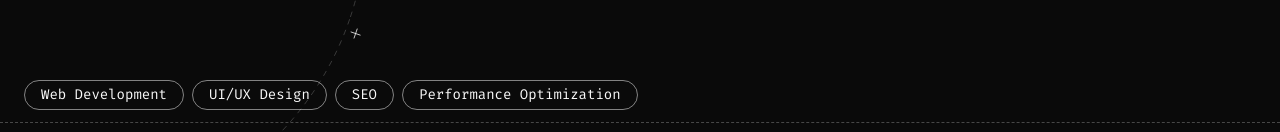
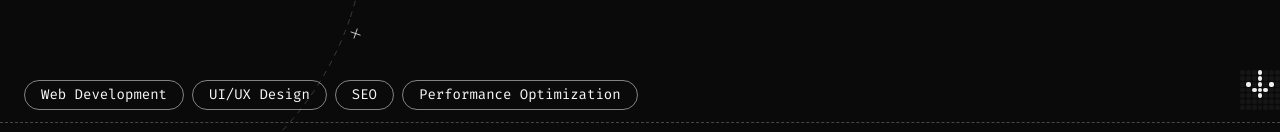
Before and after one commit to n4ndhu/portfolio, a Next.js app: page / in a window 1280 px wide. Shown: the part 627-759 px from the top of the page. Built offline with nearby package versions, Linux system fonts and the light colour scheme.

Commit message:
feat: add flip dot display

```diff
--- a/components/sections/hero.tsx
+++ b/components/sections/hero.tsx
@@ -1,4 +1,6 @@
 'use client';
+import { arrowDown7x7 } from '../ui/flip-dot-display-frames';
+import { FlipDotDisplayAnimation } from '../ui/flip-dot-display';
 import { TextScramble } from '../ui/text-scramble';
 import { HeroCircle } from './hero-circle';
 import { useState } from 'react';
@@ -53,7 +55,7 @@ export const Hero = () => {
 					</p>
 				</div>
 				<div className="pb-6 ">
-					<div className="layout-container space-x-2">
+					<div className="layout-container space-x-2 relative">
 						{skills.map(skill => {
 							return (
 								<span
@@ -64,6 +66,10 @@ export const Hero = () => {
 								</span>
 							);
 						})}
+
+						<div className="absolute bottom-0 right-0">
+							<FlipDotDisplayAnimation className='size-10' {...arrowDown7x7} minOpacity={0.05} cellClass='rounded-[2px]' />
+						</div>
 					</div>
 					<div className="border-t border-dashed border-neutral-50/25 my-3"></div>
 					<div className="text-sm layout-container leading-none">
--- /dev/null
+++ b/components/ui/flip-dot-display-frames.ts
@@ -0,0 +1,141 @@
+import {
+	FlipDotDisplayAnimationProps,
+	FlipDotDisplayProps,
+} from './flip-dot-display';
+
+export type FlipDotDisplayIcon = {
+	grid: FlipDotDisplayProps['grid'];
+	frame: FlipDotDisplayProps['frame'];
+};
+
+export type FlipDotDisplayAnimatedIcon = {
+	grid: FlipDotDisplayProps['grid'];
+	frames: FlipDotDisplayAnimationProps['frames'];
+	fps?: FlipDotDisplayAnimationProps['fps'];
+};
+
+const arrowDown7x7Frames: FlipDotDisplayAnimationProps['frames'] = [
+	[
+		[0,0,0,1,0,0,0],
+		[0,0,0,0,0,0,0],
+		[0,0,0,0,0,0,0],
+		[0,0,0,0,0,0,0],
+		[0,0,0,0,0,0,0],
+		[0,0,0,0,0,0,0],
+		[0,0,0,0,0,0,0],
+	],
+	[
+		[0,0,1,1,1,0,0],
+		[0,0,0,1,0,0,0],
+		[0,0,0,0,0,0,0],
+		[0,0,0,0,0,0,0],
+		[0,0,0,0,0,0,0],
+		[0,0,0,0,0,0,0],
+		[0,0,0,0,0,0,0],
+	],
+	[
+		[0,1,0,1,0,1,0],
+		[0,0,1,1,1,0,0],
+		[0,0,0,1,0,0,0],
+		[0,0,0,0,0,0,0],
+		[0,0,0,0,0,0,0],
+		[0,0,0,0,0,0,0],
+		[0,0,0,0,0,0,0],
+	],
+	[
+		[0,0,0,1,0,0,0],
+		[0,1,0,1,0,1,0],
+		[0,0,1,1,1,0,0],
+		[0,0,0,1,0,0,0],
+		[0,0,0,0,0,0,0],
+		[0,0,0,0,0,0,0],
+		[0,0,0,0,0,0,0],
+	],
+	[
+		[0,0,0,1,0,0,0],
+		[0,0,0,1,0,0,0],
+		[0,1,0,1,0,1,0],
+		[0,0,1,1,1,0,0],
+		[0,0,0,1,0,0,0],
+		[0,0,0,0,0,0,0],
+		[0,0,0,0,0,0,0],
+	],
+	[
+		[0,0,0,0,0,0,0],
+		[0,0,0,1,0,0,0],
+		[0,0,0,1,0,0,0],
+		[0,1,0,1,0,1,0],
+		[0,0,1,1,1,0,0],
+		[0,0,0,1,0,0,0],
+		[0,0,0,0,0,0,0],
+	],
+	[
+		[0,0,0,0,0,0,0],
+		[0,0,0,0,0,0,0],
+		[0,0,0,1,0,0,0],
+		[0,0,0,1,0,0,0],
+		[0,1,0,1,0,1,0],
+		[0,0,1,1,1,0,0],
+		[0,0,0,1,0,0,0],
+	],
+	[
+		[0,0,0,0,0,0,0],
+		[0,0,0,0,0,0,0],
+		[0,0,0,0,0,0,0],
+		[0,0,0,1,0,0,0],
+		[0,0,0,1,0,0,0],
+		[0,1,0,1,0,1,0],
+		[0,0,1,1,1,0,0],
+	],
+	[
+		[0,0,0,0,0,0,0],
+		[0,0,0,0,0,0,0],
+		[0,0,0,0,0,0,0],
+		[0,0,0,0,0,0,0],
+		[0,0,0,1,0,0,0],
+		[0,0,0,1,0,0,0],
+		[0,1,0,1,0,1,0],
+	],
+	[
+		[0,0,0,0,0,0,0],
+		[0,0,0,0,0,0,0],
+		[0,0,0,0,0,0,0],
+		[0,0,0,0,0,0,0],
+		[0,0,0,0,0,0,0],
+		[0,0,0,1,0,0,0],
+		[0,0,0,1,0,0,0],
+	],
+	[
+		[0,0,0,0,0,0,0],
+		[0,0,0,0,0,0,0],
+		[0,0,0,0,0,0,0],
+		[0,0,0,0,0,0,0],
+		[0,0,0,0,0,0,0],
+		[0,0,0,0,0,0,0],
+		[0,0,0,1,0,0,0],
+	],
+	[
+		[0,0,0,0,0,0,0],
+		[0,0,0,0,0,0,0],
+		[0,0,0,0,0,0,0],
+		[0,0,0,0,0,0,0],
+		[0,0,0,0,0,0,0],
+		[0,0,0,0,0,0,0],
+		[0,0,0,0,0,0,0],
+	],
+	[
+		[0,0,0,0,0,0,0],
+		[0,0,0,0,0,0,0],
+		[0,0,0,0,0,0,0],
+		[0,0,0,0,0,0,0],
+		[0,0,0,0,0,0,0],
+		[0,0,0,0,0,0,0],
+		[0,0,0,0,0,0,0],
+	],
+];
+
+export const arrowDown7x7: FlipDotDisplayAnimatedIcon = {
+	grid: [7, 7],
+	frames: arrowDown7x7Frames,
+	fps: 7
+};
--- /dev/null
+++ b/components/ui/flip-dot-display.tsx
@@ -0,0 +1,272 @@
+'use client';
+
+// Inspired From: https://x.com/Griveau/status/1932832554354163804
+
+import { cn } from '@/lib/utils';
+import {
+	useMemo,
+	useEffect,
+	useState,
+	useRef,
+	RefObject,
+	forwardRef,
+} from 'react';
+import { useIntersection } from 'react-use';
+
+export type FlipDotDisplayProps = {
+	grid?: [number, number];
+	cellClass?: string;
+	className?: string;
+	rgb?: `${number} ${number} ${number}`;
+	frame?: number[][];
+	minOpacity?: number;
+	'aria-label'?: string;
+	ref?: RefObject<HTMLDivElement>;
+};
+
+const defaultFrame: FlipDotDisplayProps['frame'] = [
+	[0, 1, 0, 1, 0],
+	[1, 1, 1, 1, 1],
+	[1, 1, 1, 1, 1],
+	[0, 1, 1, 1, 0],
+	[0, 0, 1, 0, 0],
+];
+
+export const FlipDotDisplay = forwardRef<HTMLDivElement, FlipDotDisplayProps>(
+	(
+		{
+			className,
+			grid = [5, 5],
+			cellClass,
+			rgb = '240 240 240',
+			frame = defaultFrame,
+			minOpacity = 0.1,
+			'aria-label': ariaLabel = 'Flip dot display',
+		},
+		ref
+	) => {
+		// Memoize the cells data to avoid recalculating on every render
+		const cells = useMemo(() => {
+			const [cols, rows] = grid;
+			const totalCells = cols * rows;
+
+			return Array.from({ length: totalCells }, (_, index) => {
+				const row = Math.floor(index / cols);
+				const col = index % cols;
+
+				// Safely access frame data with bounds checking
+				const frameValue = frame[row]?.[col] ?? 0;
+				const opacity = Math.max(minOpacity, frameValue);
+
+				return {
+					index,
+					row,
+					col,
+					backgroundColor: rgb ? `rgb(${rgb} / ${opacity * 100}%)` : undefined,
+				};
+			});
+		}, [grid, frame, rgb, minOpacity]);
+
+		// Memoize the grid styles
+		const gridStyles = useMemo(
+			() => ({
+				gridTemplateColumns: `repeat(${grid[0]}, 1fr)`,
+				gridTemplateRows: `repeat(${grid[1]}, 1fr)`,
+			}),
+			[grid]
+		);
+
+		// Memoize cell class to prevent unnecessary re-renders
+		const memoizedCellClass = useMemo(() => cellClass, [cellClass]);
+
+		return (
+			<div
+				ref={ref}
+				className={cn('grid aspect-square gap-px', className)}
+				style={gridStyles}
+				role="img"
+				aria-label={ariaLabel}
+			>
+				{cells.map(({ index, backgroundColor }) => (
+					<div
+						key={index}
+						className={cn('rounded-[1px] aspect-square', memoizedCellClass)}
+						style={{ backgroundColor }}
+						aria-hidden="true"
+					></div>
+				))}
+			</div>
+		);
+	}
+);
+
+FlipDotDisplay.displayName = 'FlipDotDisplay';
+
+const defaultFrames: FlipDotDisplayProps['frame'][] = [
+	[
+		[0, 0, 0, 0, 0],
+		[0, 0, 0, 0, 0],
+		[0, 0, 0, 0, 0],
+		[0, 0, 0, 0, 0],
+		[0, 0, 0, 0, 0],
+	],
+	[
+		[0, 0, 1, 0, 0],
+		[0, 0, 0, 0, 0],
+		[0, 0, 0, 0, 0],
+		[0, 0, 0, 0, 0],
+		[0, 0, 0, 0, 0],
+	],
+	[
+		[0, 1, 1, 1, 0],
+		[0, 0, 1, 0, 0],
+		[0, 0, 0, 0, 0],
+		[0, 0, 0, 0, 0],
+		[0, 0, 0, 0, 0],
+	],
+	[
+		[1, 1, 1, 1, 1],
+		[0, 1, 1, 1, 0],
+		[0, 0, 1, 0, 0],
+		[0, 0, 0, 0, 0],
+		[0, 0, 0, 0, 0],
+	],
+	[
+		[1, 1, 1, 1, 1],
+		[1, 1, 1, 1, 1],
+		[0, 1, 1, 1, 0],
+		[0, 0, 1, 0, 0],
+		[0, 0, 0, 0, 0],
+	],
+	[
+		[0, 1, 0, 1, 0],
+		[1, 1, 1, 1, 1],
+		[1, 1, 1, 1, 1],
+		[0, 1, 1, 1, 0],
+		[0, 0, 1, 0, 0],
+	],
+	[
+		[0, 0, 0, 0, 0],
+		[0, 1, 0, 1, 0],
+		[0, 1, 1, 1, 0],
+		[0, 0, 1, 0, 0],
+		[0, 0, 0, 0, 0],
+	],
+	[
+		[0, 0, 0, 0, 0],
+		[0, 0, 0, 0, 0],
+		[0, 0, 1, 0, 0],
+		[0, 0, 0, 0, 0],
+		[0, 0, 0, 0, 0],
+	],
+	[
+		[0, 0, 0, 0, 0],
+		[0, 0, 0, 0, 0],
+		[0, 0, 0, 0, 0],
+		[0, 0, 0, 0, 0],
+		[0, 0, 0, 0, 0],
+	],
+];
+
+export type FlipDotDisplayAnimationProps = Omit<
+	FlipDotDisplayProps,
+	'frame'
+> & {
+	frames?: FlipDotDisplayProps['frame'][];
+	fps?: number;
+	repeat?: number; // Number or Infinity for continue loop
+	delay?: number; // Delay in milliseconds
+	pauseOnHidden?: boolean; // Pause animation when not in viewport
+};
+
+export const FlipDotDisplayAnimation = ({
+	frames = defaultFrames,
+	fps = 5,
+	repeat = Infinity,
+	delay = 0,
+	pauseOnHidden = true,
+	...props
+}: FlipDotDisplayAnimationProps) => {
+	const [currentFrameIndex, setCurrentFrameIndex] = useState(0);
+	const [isPlaying, setIsPlaying] = useState(false);
+	const containerRef = useRef<HTMLDivElement>(null);
+	const intervalRef = useRef<NodeJS.Timeout | null>(null);
+
+	// Use react-use intersection hook
+	const intersection = useIntersection(containerRef as RefObject<HTMLElement>, {
+		root: null,
+		threshold: 0.1,
+	});
+
+	useEffect(() => {
+		if (frames.length === 0) return;
+
+		// Start animation after delay
+		const delayTimer = setTimeout(() => {
+			setIsPlaying(true);
+		}, delay);
+
+		return () => clearTimeout(delayTimer);
+	}, [delay, frames.length]);
+
+	useEffect(() => {
+		// Clear existing interval
+		if (intervalRef.current) {
+			clearInterval(intervalRef.current);
+			intervalRef.current = null;
+		}
+
+		const isVisible = intersection ? intersection.intersectionRatio > 0 : true;
+
+		// Don't animate if not playing, not visible (when pauseOnHidden is true), or no frames
+		const shouldAnimate =
+			isPlaying && frames.length > 0 && (pauseOnHidden ? isVisible : true);
+
+		if (!shouldAnimate) return;
+
+		const frameInterval = 1000 / fps; // Convert fps to milliseconds
+		let repeatCount = 0;
+
+		intervalRef.current = setInterval(() => {
+			setCurrentFrameIndex(prevIndex => {
+				const nextIndex = (prevIndex + 1) % frames.length;
+
+				// If we've completed a full cycle
+				if (nextIndex === 0) {
+					repeatCount++;
+
+					// Stop if we've reached the repeat limit
+					if (repeat !== Infinity && repeatCount >= repeat) {
+						setIsPlaying(false);
+						if (intervalRef.current) {
+							clearInterval(intervalRef.current);
+							intervalRef.current = null;
+						}
+						return prevIndex; // Stay on the last frame
+					}
+				}
+
+				return nextIndex;
+			});
+		}, frameInterval);
+
+		return () => {
+			if (intervalRef.current) {
+				clearInterval(intervalRef.current);
+				intervalRef.current = null;
+			}
+		};
+	}, [
+		isPlaying,
+		intersection?.intersectionRatio,
+		frames.length,
+		fps,
+		repeat,
+		pauseOnHidden,
+	]);
+
+	// Get the current frame
+	const currentFrame = frames[currentFrameIndex] || frames[0];
+
+	return <FlipDotDisplay {...props} frame={currentFrame} ref={containerRef} />;
+};
```
